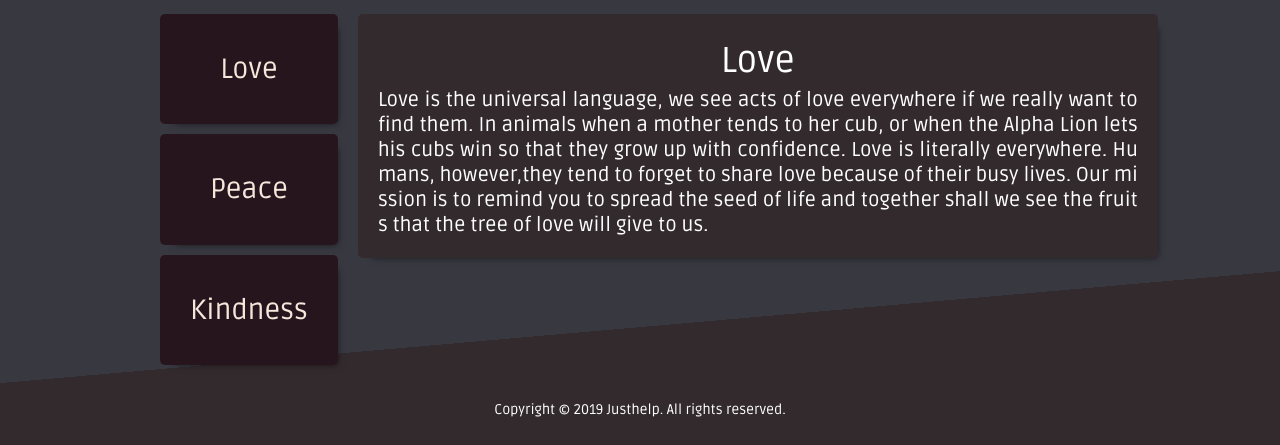
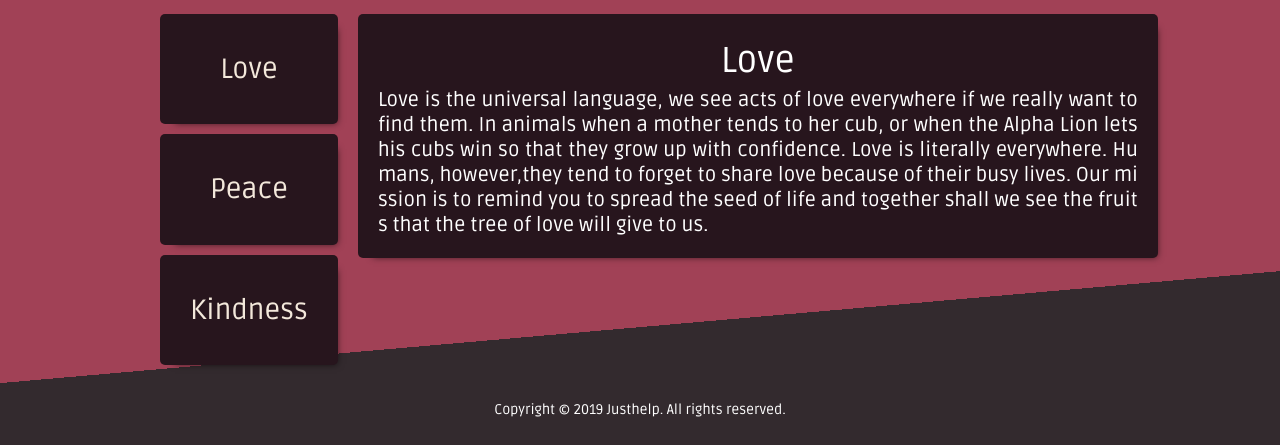
Before and after one commit to random-acts-generator/RAG-UI, a plain HTML site: page index.html in a window 1280 px wide. Shown: the part 672-1117 px from the top of the page. Drawn offline with nearby package versions, Linux system fonts and the light colour scheme; files that its build step writes are made by us from their sources.

Commit message:
change colors

```diff
--- a/assets/LESS/Contents/general.less
+++ b/assets/LESS/Contents/general.less
@@ -33,7 +33,7 @@ em {
 }
 .blue-seperator {
   position: fixed;
-  background-color: #383841;
+  background-color: #a14156;
   width: 200%;
   height: 60rem;
   top: 48%;
--- a/assets/LESS/Contents/tabs.less
+++ b/assets/LESS/Contents/tabs.less
@@ -61,7 +61,7 @@
   }
   .item {
     .flex-direction(column);
-    background-color: @bg-color;
+    background-color: @accent-color;
     border-radius: @small-border-radius;
     box-shadow: @subtle-shadow-down;
     padding: 2rem;
```
